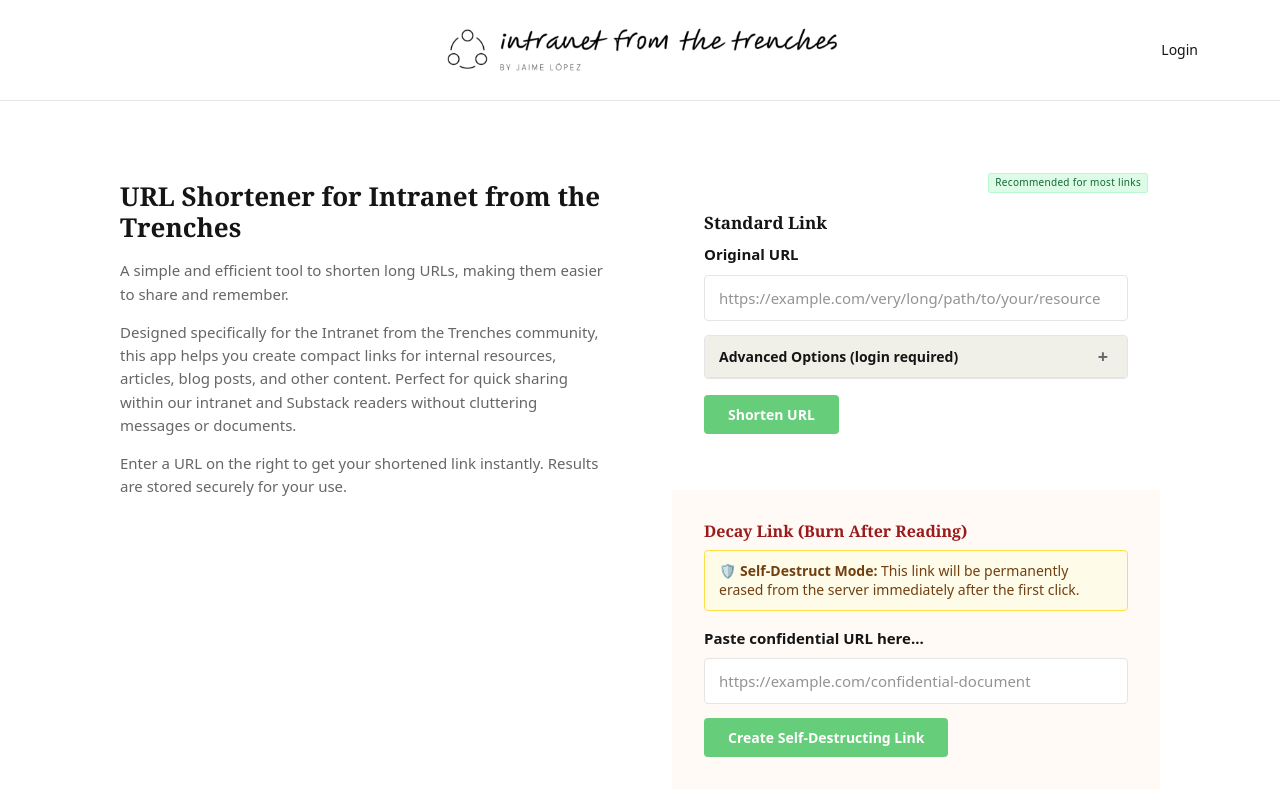
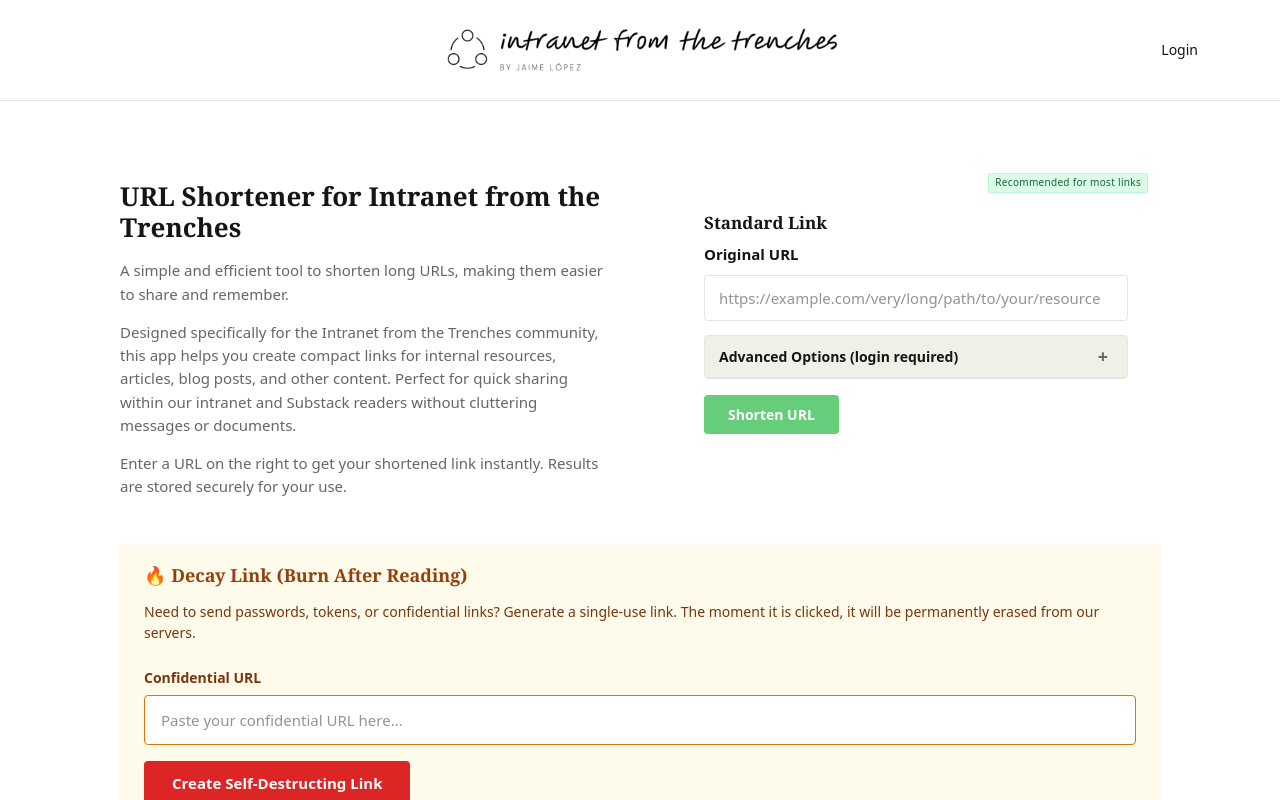
Before and after one commit to jaloplo/ai-ender-pearl, a Next.js app: page / in a window 1280 px wide. Shown: the top 800 px of the page. Built offline with nearby package versions, Linux system fonts and the light colour scheme; no server answers.

Commit message:
feat: Decay Link Section UX Implementation (Full-Width Independent Module)

```diff
--- a/app/globals.css
+++ b/app/globals.css
@@ -1753,3 +1753,107 @@ th[style*="cursor: pointer"]:hover {
     right: 8px;
   }
 }
+/* ========================================
+   DECAY LINK SECTION (per UX Specification)
+   Dedicated full-width single-column module placed directly below
+   the page title + primary Standard shortener block.
+   Warm tones (subtle amber/red borders), security iconography,
+   streamlined single input, no advanced options, prominent red/orange CTA.
+   ======================================== */
+
+.decay-form {
+  /* Dedicated card / bordered section with warm tones */
+  border: 2px solid #b45309; /* subtle amber border */
+  background-color: #fffbeb; /* warm amber-tinted light bg */
+  padding: 20px 24px;
+  margin-top: 32px;
+  margin-bottom: 24px;
+  border-radius: 4px;
+  box-shadow: 0 1px 4px rgba(180, 83, 9, 0.08);
+  /* full width of container (home-centered) */
+}
+
+.decay-form .form-section-title.decay {
+  color: #92400e; /* warm brown/reddish */
+  font-size: 18px;
+  font-weight: 700;
+  margin-bottom: 8px;
+  display: block;
+}
+
+.decay-microcopy {
+  font-size: 14px;
+  line-height: 1.45;
+  color: #78350f;
+  margin-bottom: 16px;
+  padding: 8px 0;
+  font-family: system-ui, -apple-system, BlinkMacSystemFont, "Segoe UI", Roboto, Helvetica, Arial, sans-serif;
+}
+
+.decay-form label {
+  font-size: 14px;
+  font-weight: 600;
+  color: #78350f;
+  margin-bottom: 6px;
+}
+
+.decay-form .prominent-input {
+  width: 100%;
+  padding: 14px 16px;
+  border: 1px solid #d97706;
+  background-color: #fff;
+  font-size: 15px;
+  margin-bottom: 16px;
+}
+
+.decay-form .prominent-input:focus {
+  border-color: #b45309;
+  box-shadow: 0 0 0 3px rgba(180, 83, 9, 0.15);
+}
+
+/* Prominent CTA button with danger/warning accent (red or orange) */
+.decay-cta {
+  background-color: #dc2626; /* danger red */
+  color: #ffffff;
+  border: none;
+  border-radius: 4px;
+  padding: 12px 28px;
+  font-family: system-ui, -apple-system, BlinkMacSystemFont, "Segoe UI", Roboto, Helvetica, Arial, sans-serif;
+  font-size: 15px;
+  font-weight: 700;
+  cursor: pointer;
+  transition: opacity 0.1s ease, transform 0.05s ease;
+  display: inline-block;
+  min-width: 200px;
+}
+
+.decay-cta:hover {
+  opacity: 0.92;
+  transform: translateY(-1px);
+  background-color: #b91c1c;
+}
+
+.decay-cta:disabled {
+  opacity: 0.6;
+  cursor: not-allowed;
+  transform: none;
+  background-color: #9ca3af;
+}
+
+/* Responsive for decay section */
+@media (max-width: 768px) {
+  .decay-form {
+    padding: 16px 18px;
+    margin-top: 24px;
+  }
+
+  .decay-form .form-section-title.decay {
+    font-size: 16px;
+  }
+
+  .decay-cta {
+    width: 100%;
+    padding: 12px 20px;
+    min-width: auto;
+  }
+}
--- a/app/page.js
+++ b/app/page.js
@@ -236,7 +236,7 @@ export default function ShortenPage() {
           </p>
         </div>
 
-        {/* Right side: Two separate forms - Standard Link on top, Decay Link below. No tabs. */}
+        {/* Right side: Standard Link form only (primary) */}
         <div className="right-panel">
           {/* Standard Link Form - primary eye-catcher */}
           <form
@@ -370,36 +370,39 @@ export default function ShortenPage() {
               {standardLoading ? 'Shortening...' : 'Shorten URL'}
             </button>
           </form>
+        </div>
+      </div>
 
-          {/* Decay Link Form - placed directly below the Standard Link form, visually differentiated */}
+      {/* Decay Link Section: dedicated full-width single-column module placed directly below the page title and the primary Standard link shortener block.
+          Uses warm tones (red/amber borders), security iconography, streamlined input, no advanced options, per UX specification. */}
       <form
         onSubmit={(e) => handleSubmit(e, decayUrl, true)}
         className={`prominent-form decay-form ${standardLoading ? 'greyed-out' : ''}`}
       >
-            <strong className="form-section-title decay">Decay Link (Burn After Reading)</strong>
+        <strong className="form-section-title decay">🔥 Decay Link (Burn After Reading)</strong>
 
-            {/* Contextual notice banner for Decay mode */}
-            <div className="decay-banner">
-              🛡️ <strong>Self-Destruct Mode:</strong> This link will be permanently erased from the server immediately after the first click.
+        {/* Reassuring microcopy immediately below title explaining value prop */}
+        <div className="decay-microcopy">
+          Need to send passwords, tokens, or confidential links? Generate a single-use link. The moment it is clicked, it will be permanently erased from our servers.
         </div>
 
-            <label htmlFor="url-decay">Paste confidential URL here...</label>
+        <label htmlFor="url-decay">Confidential URL</label>
         <input
           type="text"
           id="url-decay"
           value={decayUrl}
           onChange={(e) => setDecayUrl(e.target.value)}
-              placeholder="https://example.com/confidential-document"
+          placeholder="Paste your confidential URL here..."
           disabled={anyLoading}
           className="prominent-input"
         />
 
-            {/* No advanced options for Decay - streamlined per design */}
+        {/* No advanced options for Decay - streamlined per design (no Custom Slug, Expiration, Privacy) */}
 
         <button
           type="submit"
           disabled={anyLoading}
-              className="prominent-button"
+          className="prominent-button decay-cta"
         >
           {decayLoading ? 'Creating Self-Destructing Link...' : 'Create Self-Destructing Link'}
         </button>
@@ -464,8 +467,6 @@ export default function ShortenPage() {
           )}
         </div>
       )}
-        </div>
-      </div>
 
       {/* Feature: Anonymous Usage Stats Dashboard Teaser */}
       <div className="stats-row stats-teaser">
```
Also changed, not shown: 1 other file (tests, documents, lock files or other folders). Lines whose indentation alone changed are shown as unchanged.
